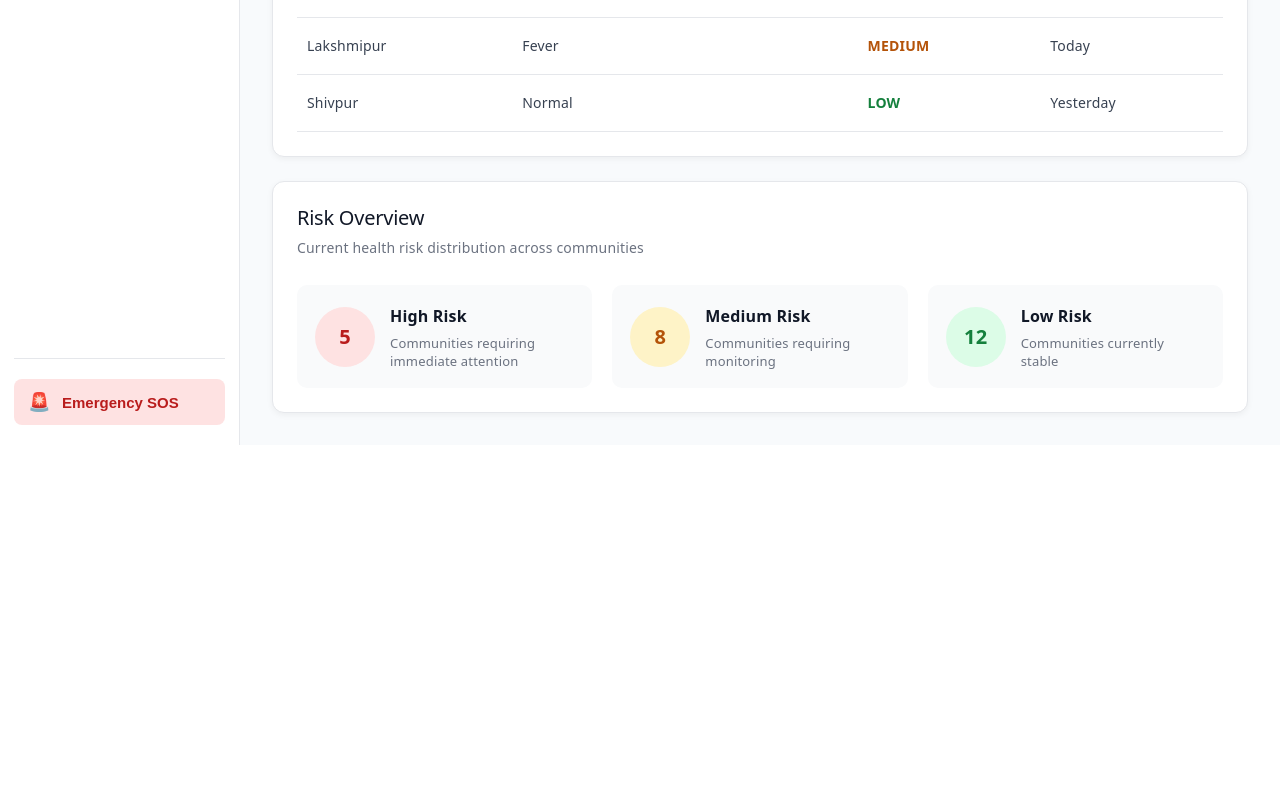
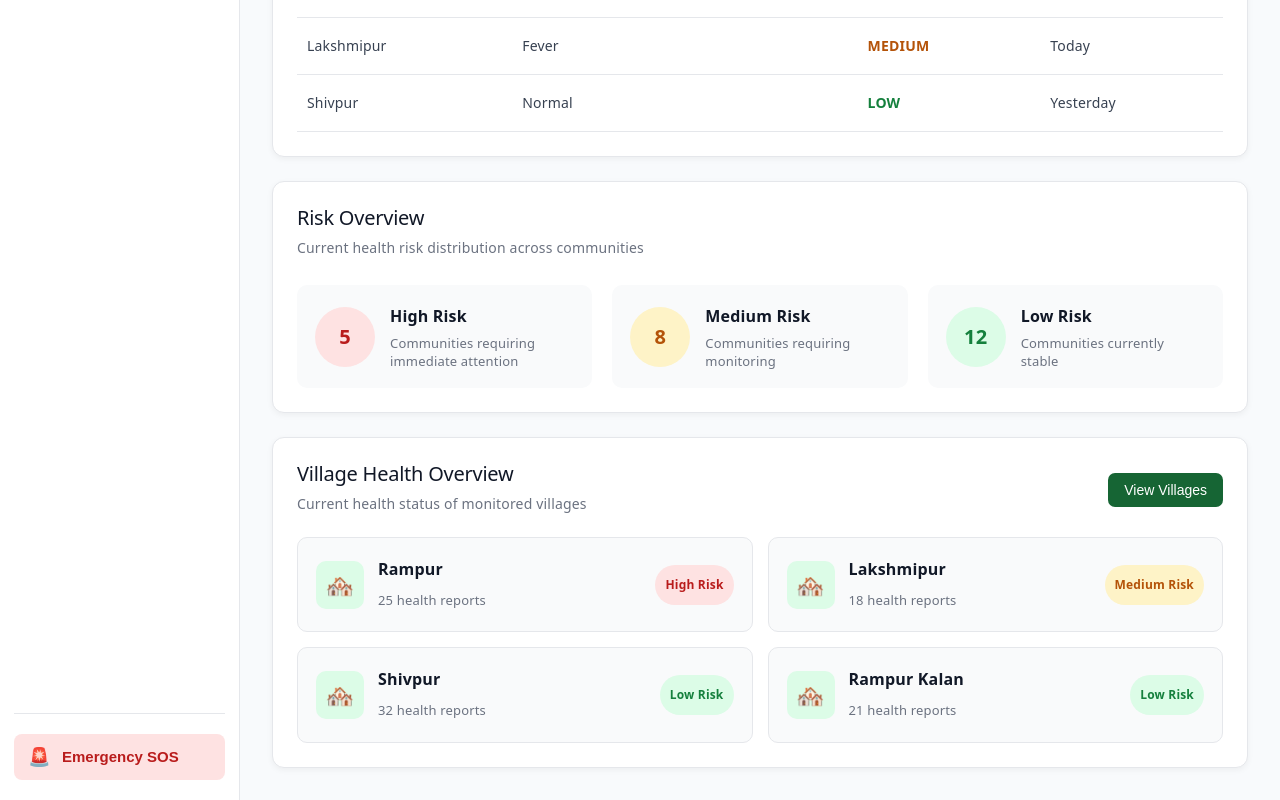
Before and after one commit to Vikashkumar920/Smart-Community-Health-Monitoring-System, a React (Vite) app in the folder frontend/: page / in a window 1280 px wide. Shown: the part 1018-1818 px from the top of the page. Before the commit the page ends 1463 px from the top, so only its background shows below. Built offline with nearby package versions, Linux system fonts and the light colour scheme.

Commit message:
Add village health overview

```diff
--- a/frontend/src/App.jsx
+++ b/frontend/src/App.jsx
@@ -5,6 +5,7 @@ import AlertBox from './components/AlertBox/AlertBox'
 import HealthSummary from './components/HealthSummary/HealthSummary'
 import RecentReports from './components/RecentReports/RecentReports'
 import RiskOverview from './components/RiskOverview/RiskOverview'
+import VillageOverview from './components/VillageOverview/VillageOverview'
 
 function App() {
   return (
@@ -61,6 +62,8 @@ function App() {
           <RecentReports />
 
           <RiskOverview />
+
+          <VillageOverview />
         </main>
       </div>
     </>
--- /dev/null
+++ b/frontend/src/components/VillageOverview/VillageOverview.css
@@ -0,0 +1,125 @@
+.village-overview {
+  background: #ffffff;
+  border: 1px solid #e5e7eb;
+  border-radius: 12px;
+  padding: 24px;
+  margin-top: 24px;
+  box-shadow: 0 2px 6px rgba(0, 0, 0, 0.05);
+}
+
+.village-header {
+  display: flex;
+  justify-content: space-between;
+  align-items: center;
+  margin-bottom: 20px;
+}
+
+.village-header h2 {
+  margin: 0 0 5px;
+  font-size: 20px;
+  color: #111827;
+}
+
+.village-header p {
+  margin: 0;
+  color: #6b7280;
+  font-size: 14px;
+}
+
+.view-villages-btn {
+  border: none;
+  background: #166534;
+  color: #ffffff;
+  padding: 9px 16px;
+  border-radius: 7px;
+  cursor: pointer;
+  font-size: 14px;
+}
+
+.view-villages-btn:hover {
+  background: #14532d;
+}
+
+.village-list {
+  display: grid;
+  grid-template-columns: repeat(2, 1fr);
+  gap: 15px;
+}
+
+.village-card {
+  display: flex;
+  justify-content: space-between;
+  align-items: center;
+  padding: 18px;
+  background: #f9fafb;
+  border: 1px solid #e5e7eb;
+  border-radius: 10px;
+}
+
+.village-info {
+  display: flex;
+  align-items: center;
+  gap: 14px;
+}
+
+.village-icon {
+  width: 48px;
+  height: 48px;
+  border-radius: 10px;
+  background: #dcfce7;
+  display: flex;
+  align-items: center;
+  justify-content: center;
+  font-size: 23px;
+}
+
+.village-card h3 {
+  margin: 0 0 5px;
+  font-size: 16px;
+  color: #111827;
+}
+
+.village-card p {
+  margin: 0;
+  color: #6b7280;
+  font-size: 13px;
+}
+
+.village-status {
+  padding: 7px 10px;
+  border-radius: 20px;
+  font-size: 12px;
+  font-weight: 600;
+  white-space: nowrap;
+}
+
+.high-status {
+  background: #fee2e2;
+  color: #b91c1c;
+}
+
+.medium-status {
+  background: #fef3c7;
+  color: #b45309;
+}
+
+.low-status {
+  background: #dcfce7;
+  color: #15803d;
+}
+
+@media (max-width: 700px) {
+  .village-header {
+    flex-direction: column;
+    align-items: flex-start;
+    gap: 15px;
+  }
+
+  .village-list {
+    grid-template-columns: 1fr;
+  }
+
+  .village-card {
+    gap: 10px;
+  }
+}
--- /dev/null
+++ b/frontend/src/components/VillageOverview/VillageOverview.jsx
@@ -0,0 +1,82 @@
+import './VillageOverview.css'
+
+function VillageOverview() {
+  return (
+    <section className="village-overview">
+      <div className="village-header">
+        <div>
+          <h2>Village Health Overview</h2>
+          <p>Current health status of monitored villages</p>
+        </div>
+
+        <button className="view-villages-btn">
+          View Villages
+        </button>
+      </div>
+
+      <div className="village-list">
+        <div className="village-card">
+          <div className="village-info">
+            <div className="village-icon">🏘️</div>
+
+            <div>
+              <h3>Rampur</h3>
+              <p>25 health reports</p>
+            </div>
+          </div>
+
+          <span className="village-status high-status">
+            High Risk
+          </span>
+        </div>
+
+        <div className="village-card">
+          <div className="village-info">
+            <div className="village-icon">🏘️</div>
+
+            <div>
+              <h3>Lakshmipur</h3>
+              <p>18 health reports</p>
+            </div>
+          </div>
+
+          <span className="village-status medium-status">
+            Medium Risk
+          </span>
+        </div>
+
+        <div className="village-card">
+          <div className="village-info">
+            <div className="village-icon">🏘️</div>
+
+            <div>
+              <h3>Shivpur</h3>
+              <p>32 health reports</p>
+            </div>
+          </div>
+
+          <span className="village-status low-status">
+            Low Risk
+          </span>
+        </div>
+
+        <div className="village-card">
+          <div className="village-info">
+            <div className="village-icon">🏘️</div>
+
+            <div>
+              <h3>Rampur Kalan</h3>
+              <p>21 health reports</p>
+            </div>
+          </div>
+
+          <span className="village-status low-status">
+            Low Risk
+          </span>
+        </div>
+      </div>
+    </section>
+  )
+}
+
+export default VillageOverview
```
